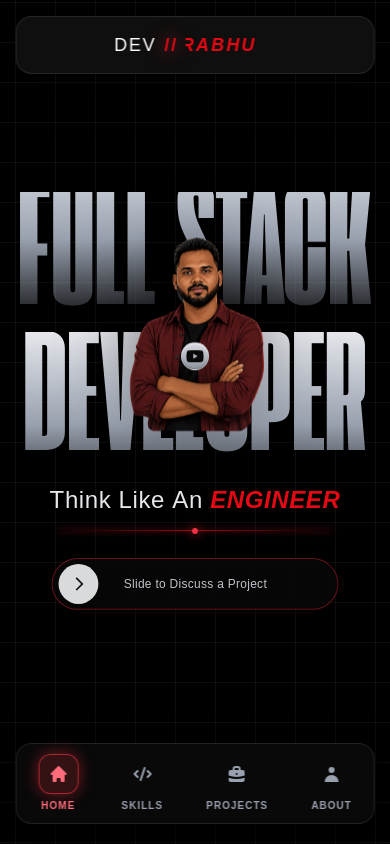
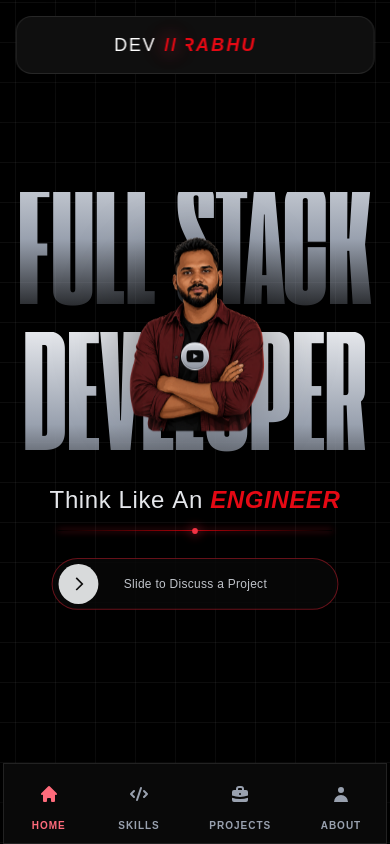
Before and after one commit to prabhukiran161/CareerStack, a React (Vite) app: page / in a window 390 px wide. Built offline with nearby package versions, Linux system fonts and the light colour scheme; a web font is replaced by a local one.

Commit message:
Updated: Mobile Nav

```diff
--- a/src/components/layout/MobileBottomNav.tsx
+++ b/src/components/layout/MobileBottomNav.tsx
@@ -10,8 +10,8 @@ const BOTTOM_NAV_ITEMS = [
 
 export const MobileBottomNav = () => {
   return (
-    <div className="md:hidden fixed bottom-5 left-1/2 -translate-x-1/2 w-[92%] max-w-sm z-50">
-      <nav className="bg-[#0A0A0A]/90 backdrop-blur-2xl border border-white/10 rounded-2xl py-2.5 shadow-[0_10px_35px_rgba(0,0,0,0.9)] flex items-center justify-around">
+    <div className="md:hidden fixed bottom-0 left-1/2 -translate-x-1/2 w-[100%] max-w-sm z-50">
+      <nav className="bg-[#0A0A0A]/90 backdrop-blur-2xl border border-white/10 py-2.5 shadow-[0_10px_35px_rgba(0,0,0,0.9)] flex items-center justify-around">
         {BOTTOM_NAV_ITEMS.map((item) => {
           const IconComponent = item.icon;
           return (
@@ -24,10 +24,10 @@ export const MobileBottomNav = () => {
               {({ isActive }) => (
                 <>
                   <div
-                    className={`w-10 h-10 flex items-center justify-center rounded-xl transition-all duration-300 ${
+                    className={`w-10 h-10 flex items-center justify-center  transition-all duration-300 ${
                       isActive
-                        ? "bg-[#381416]/90 border border-[#FE3548]/60 text-[#FE6B7B] shadow-[0_0_16px_rgba(254,53,72,0.45)]"
-                        : "border border-transparent text-gray-400 group-hover:text-gray-200"
+                        ? " text-[#FE6B7B]"
+                        : "text-gray-400 group-hover:text-gray-200"
                     }`}
                   >
                     <IconComponent className="w-5 h-5" />
```
